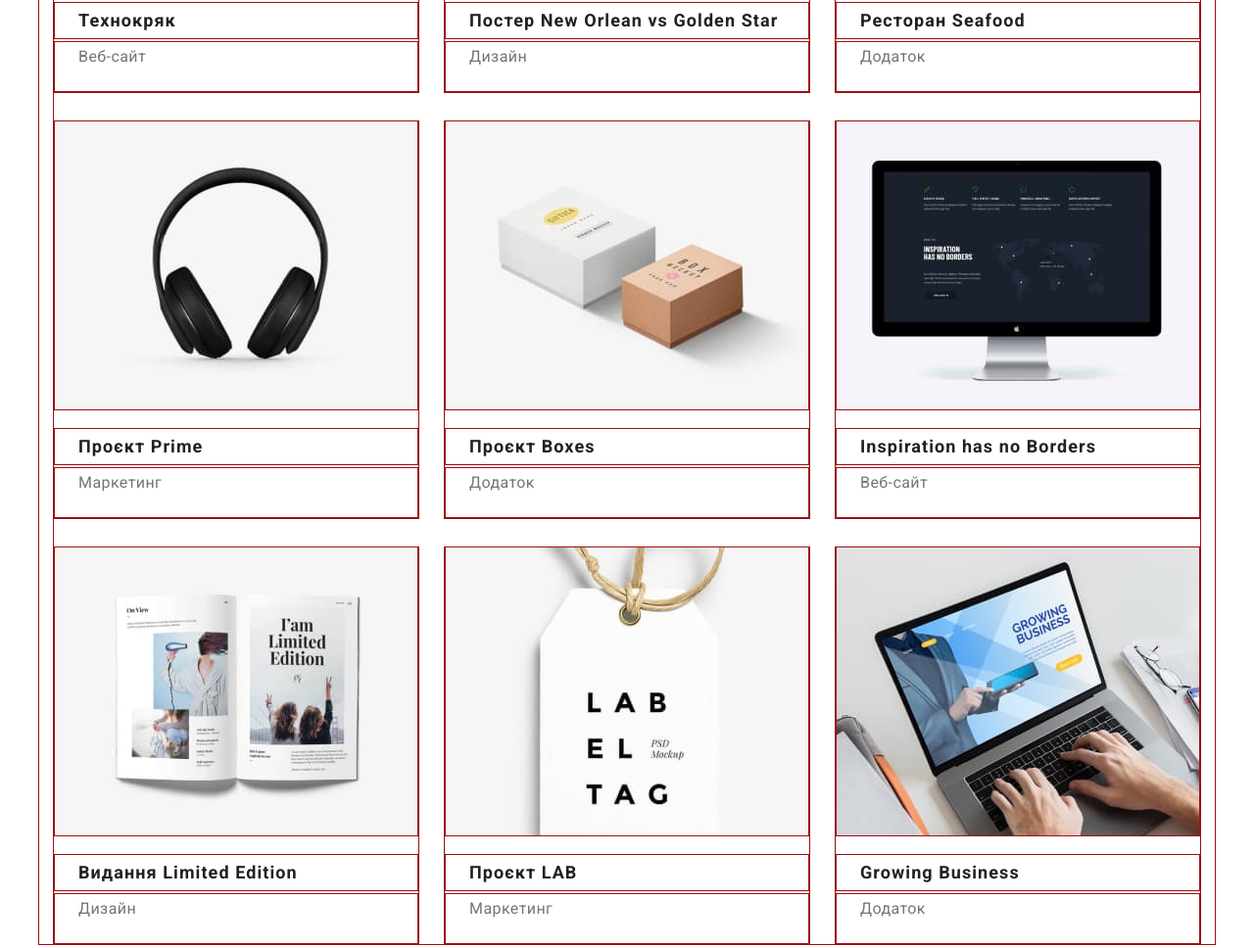
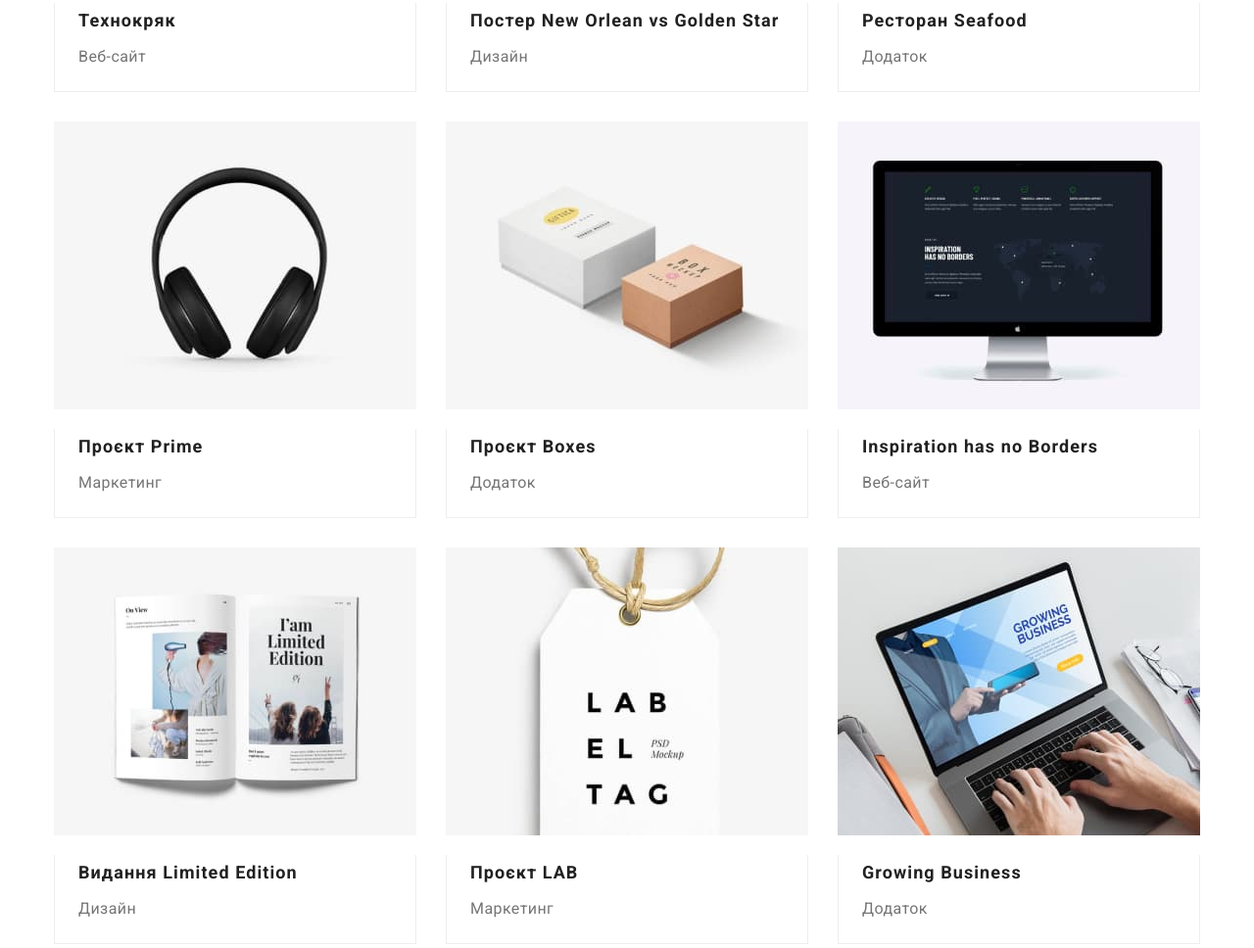
Before and after one commit to Tryhardie/goit-markup-hw-03, a plain HTML site: page portfolio.html in a window 1280 px wide. Shown: the part 576-1544 px from the top of the page at 98% size. Drawn offline with nearby package versions, Linux system fonts and the light colour scheme.

Commit message:
fixed portfolio tiles

```diff
--- a/css/styles.css
+++ b/css/styles.css
@@ -15,9 +15,9 @@ body {
   color: var(--primary-text-color);
 }
 
-* {
+/* * {
   outline: 1px solid #9a1115;
-}
+} */
 
 /* Containers & Sections */
 
@@ -306,12 +306,12 @@ body {
 .tile-name {
   margin-top: 20px;
   margin-bottom: 0;
-  padding-left: 24px;
   font-size: 18px;
   line-height: 2;
   letter-spacing: 0.06em;
 }
-.portfolio-tiles .item {
+.tile {
+  padding-left: 24px;
   border-right: 1px solid #eeeeee;
   border-bottom: 1px solid #eeeeee;
   border-left: 1px solid #eeeeee;
@@ -320,7 +320,6 @@ body {
   margin-top: 4px;
   margin-bottom: 0;
   padding-bottom: 20px;
-  padding-left: 24px;
   font-weight: 400;
   font-size: 16px;
   line-height: 1.87;
--- a/portfolio.html
+++ b/portfolio.html
@@ -50,8 +50,10 @@
           <ul class="portfolio-tiles">
             <li class="item">
               <img class="image" src="./images/portfolio/img.jpg" alt="Технокряк" width="370" />
+              <div class="tile">
                 <h2 class="tile-name">Технокряк</h2>
                 <p class="tile-text">Веб-сайт</p>
+              </div>
             </li>
             <li class="item">
               <img
@@ -60,8 +62,10 @@
                 alt="Постер New Orlean vs Golden Star"
                 width="370"
               />
+              <div class="tile">
                 <h2 class="tile-name">Постер New Orlean vs Golden Star</h2>
                 <p class="tile-text">Дизайн</p>
+              </div>
             </li>
             <li class="item">
               <img
@@ -70,8 +74,10 @@
                 alt="Ресторан Seafood"
                 width="370"
               />
+              <div class="tile">
                 <h2 class="tile-name">Ресторан Seafood</h2>
                 <p class="tile-text">Додаток</p>
+              </div>
             </li>
             <li class="item">
               <img
@@ -80,8 +86,10 @@
                 alt="Проєкт Prime"
                 width="370"
               />
+              <div class="tile">
                 <h2 class="tile-name">Проєкт Prime</h2>
                 <p class="tile-text">Маркетинг</p>
+              </div>
             </li>
             <li class="item">
               <img
@@ -90,8 +98,10 @@
                 alt="Проєкт Boxes"
                 width="370"
               />
+              <div class="tile">
                 <h2 class="tile-name">Проєкт Boxes</h2>
                 <p class="tile-text">Додаток</p>
+              </div>
             </li>
             <li class="item">
               <img
@@ -100,8 +110,10 @@
                 alt="Inspiration has no Borders"
                 width="370"
               />
+              <div class="tile">
                 <h2 class="tile-name">Inspiration has no Borders</h2>
                 <p class="tile-text">Веб-сайт</p>
+              </div>
             </li>
             <li class="item">
               <img
@@ -110,13 +122,17 @@
                 alt="Видання Limited Edition"
                 width="370"
               />
+              <div class="tile">
                 <h2 class="tile-name">Видання Limited Edition</h2>
                 <p class="tile-text">Дизайн</p>
+              </div>
             </li>
             <li class="item">
               <img class="image" src="./images/portfolio/img-7.jpg" alt="Проєкт LAB" width="370" />
+              <div class="tile">
                 <h2 class="tile-name">Проєкт LAB</h2>
                 <p class="tile-text">Маркетинг</p>
+              </div>
             </li>
             <li class="item">
               <img
@@ -125,8 +141,10 @@
                 alt="Growing Business"
                 width="370"
               />
+              <div class="tile">
                 <h2 class="tile-name">Growing Business</h2>
                 <p class="tile-text">Додаток</p>
+              </div>
             </li>
           </ul>
         </div>
```
Lines whose indentation alone changed are shown as unchanged.
